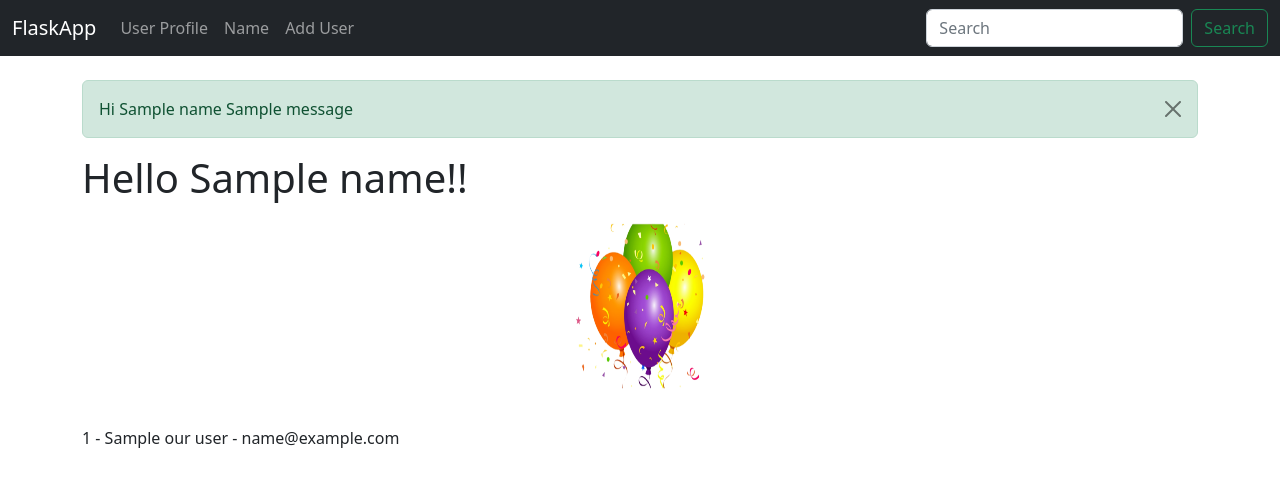
After one commit to bulelani-nhla/CodemyApp, a Flask app: template templates/add_user.html in a window 1280 px wide. The commit adds this page. Shown: the top 487 px of the page. Run offline with Flask 3, Linux system fonts and the light colour scheme; tables that the repository leaves empty hold one stand-in row (values such as "Sample post"); the template is opened without the code that fills it: values that come from a table or form of the project are taken from there, most other values are stand-ins (such as "Sample title", 1, 10 or a date in 2020); one stand-in notice (Sample message) is shown.

Commit message:
08/12/22
Update version

```diff
--- a/app.py
+++ b/application.py
@@ -2,26 +2,45 @@ from flask import Flask, render_template, flash
 from flask_wtf import FlaskForm
 from wtforms import StringField, SubmitField
 from wtforms.validators import DataRequired
-
-# FILTERS !!!!!
-# capitalize
-# lower
-# upper
-# title
-# trim
-# striptags
+from flask_sqlalchemy import SQLAlchemy
+from datetime import datetime
 
 
 # Create a Flask Instance
 app = Flask(__name__)
+
+#Add Database
+app.config['SQLALCHEMY_DATABASE_URI'] = 'mysql+pymysql://root:easy@localhost/myfirstdb'
+# Secret Key!
 app.config['SECRET_KEY'] = "R3EWTG BWBE NYTJT JM YEYR "
+
+#Initialize The Database
+db = SQLAlchemy(app)
+
+
+# Create a Model - what do want to save to the database
+class Users(db.Model):
+    id = db.Column(db.Integer, primary_key=True)
+    name = db.Column(db.String(200), nullable=False)
+    email = db.Column(db.String(120), nullable=False, unique=True)
+    date_added = db.Column(db.DateTime, default=datetime.utcnow)
+
+    # Create A String
+    def __repr__(self):
+        return '<Name %r>' % self.name
+
+# Create a Form Class
+class UserForm(FlaskForm):
+    name = StringField("Name", validators=[DataRequired()])
+    email = StringField("Email", validators=[DataRequired()])
+    submit = SubmitField("Submit")
 
 # Create a Form Class
 class NamerForm(FlaskForm):
     name = StringField("What is your name ?", validators=[DataRequired()])
     submit = SubmitField("Submit")
 
-    # BooleanField
+ # BooleanField
     # DataField
     # DataTimeField
     # DecimalField
@@ -57,24 +76,21 @@ class NamerForm(FlaskForm):
 
 
 
-
-
+# FILTERS !!!!!
+# capitalize
+# lower
+# upper
+# title
+# trim
+# striptags
 
 
 
 
 # Create Name Page
-@app.route('/name', methods=['GET', 'POST'])
-def name():
-    name = None
-    form = NamerForm()
-# Validate Form
-    if form.validate_on_submit():
-        name = form.name.data
-        form.name.data = ''
-        flash("Form Submitted Successfully !!!")
-    return render_template("name.html", name = name, form = form)
-
+@app.route('/user/add', methods=['GET', 'POST'])
+def add_user():
+        return render_template("add_user.html")
 
 #Create a route decorrator
 @app.route('/')
@@ -94,6 +110,24 @@ def user(name):
 
 
 
+# Create Name Page
+@app.route('/name', methods=['GET', 'POST'])
+def name():
+    name = None
+    form = NamerForm()
+# Validate Form
+    if form.validate_on_submit():
+        name = form.name.data
+        form.name.data = ''
+        flash("Form Submitted Successfully!!!")
+    return render_template("name.html", name = name, form = form)
+
+
+
+
+
+with app.app_context():
+    db.create_all()
 
 
 
@@ -108,3 +142,9 @@ def page_not_found(e):
 @app.errorhandler(500)
 def page_not_found(e):
     return render_template("500.html"), 500
+
+
+
+
+if __name__ == '__main__':
+    app.run(host='localhost', port=5000)
--- /dev/null
+++ b/templates/add_user.html
@@ -0,0 +1,39 @@
+{% extends 'base.html' %}
+{% block title %}
+<title>Name Page</title>
+{% endblock %}
+{% block content %}
+<body>
+	{% for message in get_flashed_messages() %}
+
+		<div class="alert alert-success alert-dismissible fade show" role="alert">
+		Hi {{ name }} {{ message }}
+		<button type="button" class="btn-close" data-bs-dismiss="alert" aria-label="Close"></button>
+		</div>
+	{% endfor %}
+
+	{% if name %}
+		<h1>Hello {{ name }}!!</h1>
+		<img class="d-block mx-auto mb-4" src="{{ url_for('static', filename='images/confetti-clipart-balloon-confetti-transparent.png') }}" alt="Azure Logo" width="192" height="192"/>
+
+	{% else %}
+		<h1>User List</h1>
+		<br>
+		<form method="POST">
+			{{ form.hidden_tag() }}
+			{{ form.name.label(class="form-label") }}
+			{{ form.name(class="form-control") }}
+			<br>
+			{{ form.email.label(class="form-label") }}
+			{{ form.email(class="form-control") }}
+			<br>
+			{{ form.submit(class="btn btn-secondary") }}
+		</form>
+	<br><br><br>
+	{% endif %}
+	{% for our_user in our_user %}
+	{{ our_user.id}} - {{ our_user.name}} - {{ our_user.email}}
+	{% endfor %}
+
+</body>
+{% endblock %}
--- a/templates/navbar.html
+++ b/templates/navbar.html
@@ -15,6 +15,10 @@
           <a class="nav-link" href="{{url_for('name')}}">Name</a>
         </li>
 
+		<li class="nav-item">
+          <a class="nav-link" href="{{url_for('add_user')}}">Add User</a>
+        </li>
+
       </ul>
       <form class="d-flex" role="search">
         <input class="form-control me-2" type="search" placeholder="Search" aria-label="Search">
@@ -22,4 +26,4 @@
       </form>
     </div>
   </div>
-</nav>
+  </nav>
```
